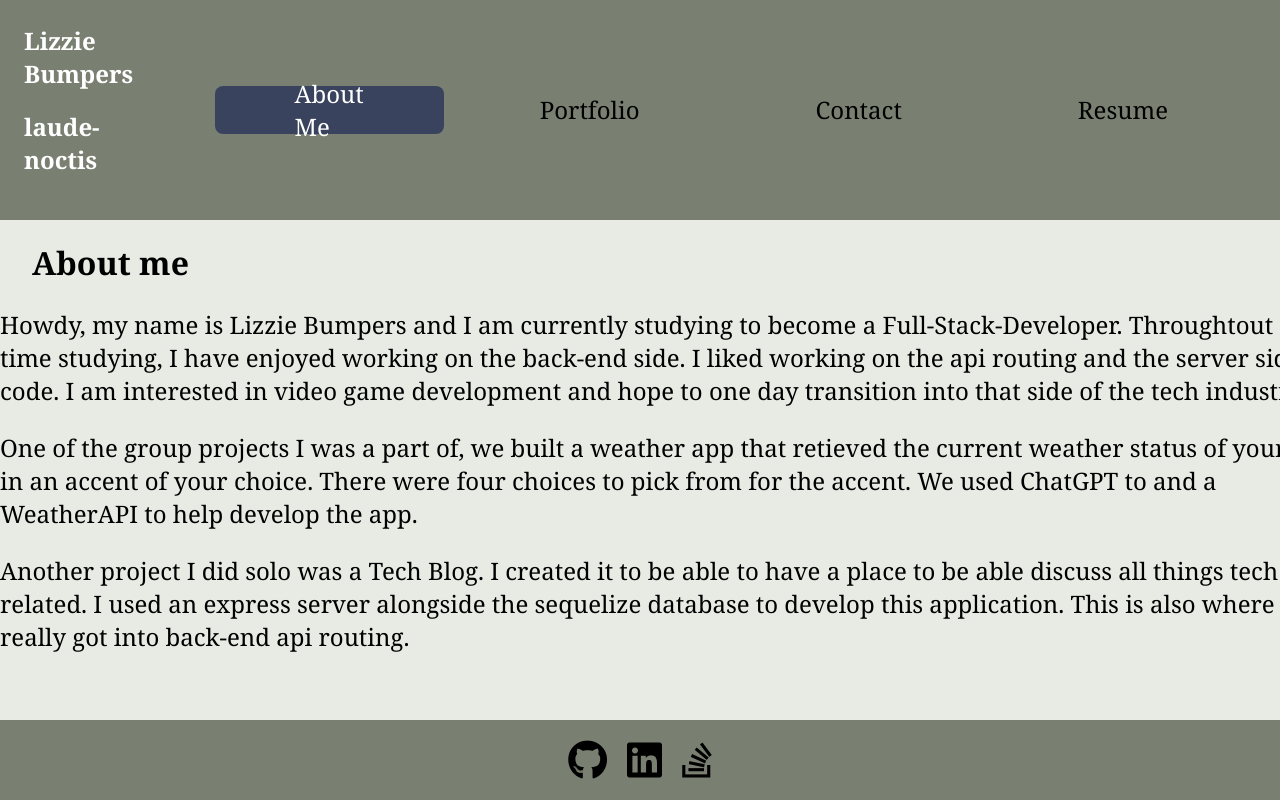
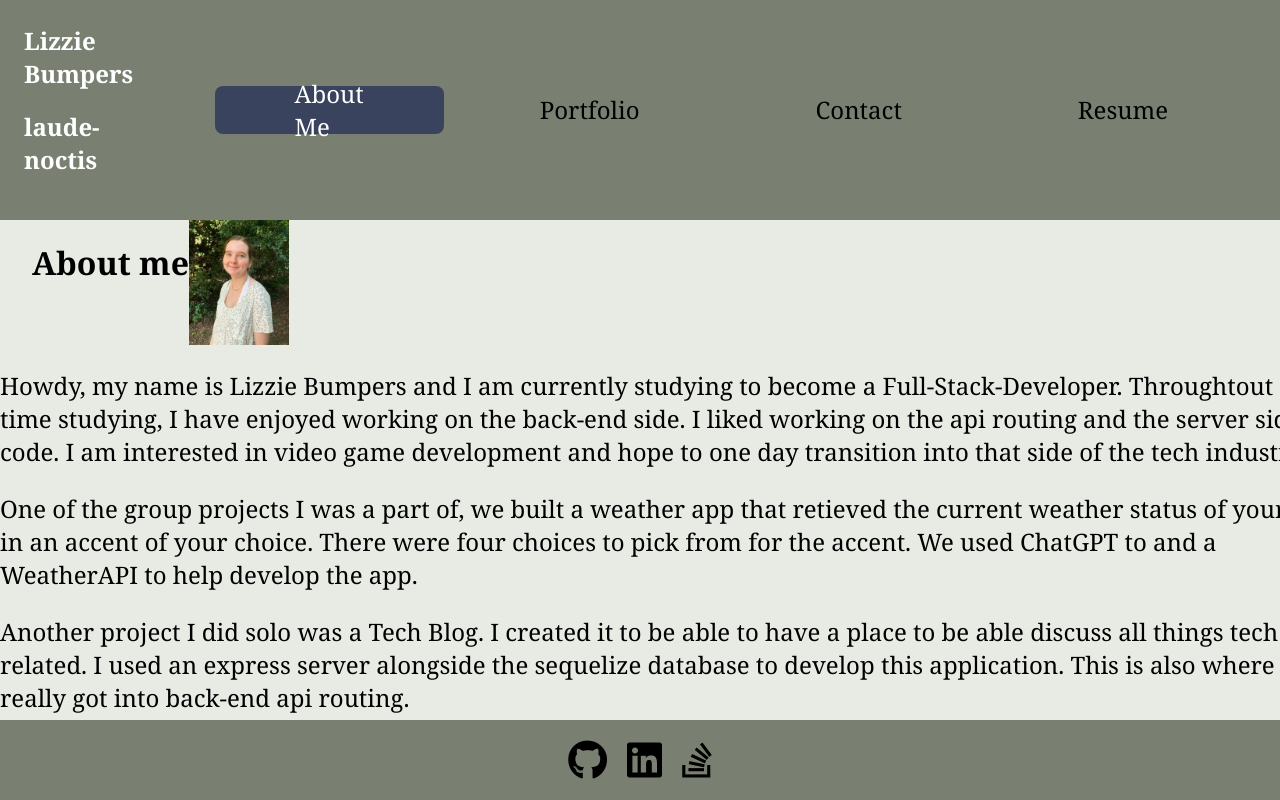
Before and after one commit to laude-noctis/lost-colony, a React (Vite) app in the folder vite-project/: page / in a window 1280 px wide. Shown: the top 800 px of the page. Built offline with nearby package versions, Linux system fonts and the light colour scheme.

Commit message:
added photo of me

```diff
--- a/vite-project/src/index.css
+++ b/vite-project/src/index.css
@@ -18,6 +18,14 @@ body {
     justify-content: center;
     margin: 0 auto;
     min-height: 100vh;
+}
+
+img {
+    height: 125px;
+}
+
+.title {
+    display: flex;
 }
 
 .about-container p {
--- a/vite-project/src/pages/AboutPage.jsx
+++ b/vite-project/src/pages/AboutPage.jsx
@@ -1,8 +1,13 @@
 import React from 'react';
+import me from '../images/me.jpeg'
 
 export const AboutPage = () => {
     return <div>
-        <h1>About me</h1>
+        <div className='title'>
+            <h1>About me</h1>
+            <img src={me} alt="Lizzie Bumpers" />
+        </div>
+
         <div className="about-container">
             <p>Howdy, my name is Lizzie Bumpers and I am currently studying to become a Full-Stack-Developer.
                 Throughtout my time studying, I have enjoyed working on the back-end side. I liked working on the api routing and the server side code.
```
Also changed, not shown: vite-project/src/images/me.jpeg (added).
